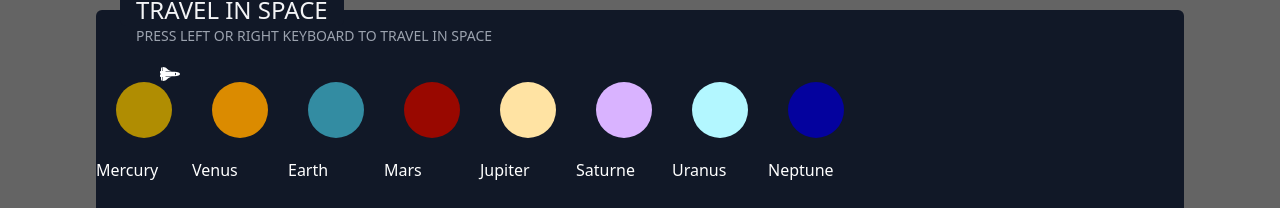
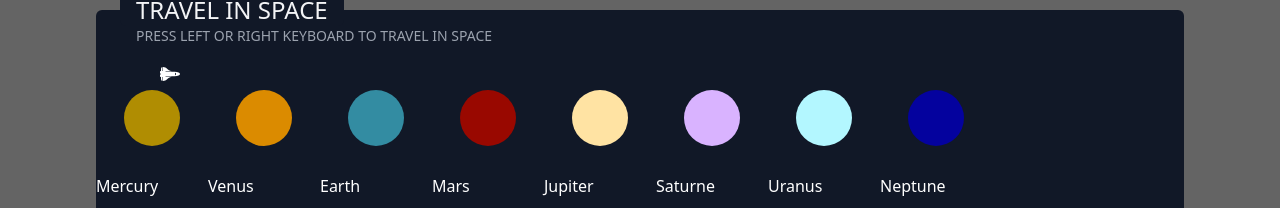
Before and after one commit to Alekiel42/astroDev, a Vue app in the folder astro-dev/: page / in a window 1280 px wide. Shown: the part 198-406 px from the top of the page. Built offline with nearby package versions, Linux system fonts and the light colour scheme; no server answers.

Commit message:
create planet.vue component

```diff
--- a/astro-dev/src/components/spaceObject.vue
+++ b/astro-dev/src/components/planets.vue
@@ -1,22 +1,22 @@
 <template>
   <div
-    class="rounded-full border-solid border-4 border-white m-2"
+    class="rounded-full border-solid border-4 border-white m-4"
     :class="isSelected ? 'border-opacity-100' : 'border-opacity-0'"
     @click="selectObject"
   >
     <div
       class="w-14 h-14 m-2 rounded-full"
-      v-bind:style="{ backgroundColor: object.color }"
+      v-bind:style="{ backgroundColor: planet.color }"
     ></div>
   </div>
-  <p>{{ object.name }}</p>
+  <p>{{ planet.name }}</p>
 </template>
 
 <script>
 export default {
   emits: ["change-object-selected"],
   props: {
-    object: {
+    planet: {
       type: Object,
       default: () => {},
     },
@@ -31,7 +31,7 @@ export default {
   computed: {},
   methods: {
     selectObject() {
-      this.$emit("change-object-selected", this.object.name);
+      this.$emit("change-object-selected", this.planet.name);
     },
   },
 };
--- a/astro-dev/src/components/solarSystem.vue
+++ b/astro-dev/src/components/solarSystem.vue
@@ -13,12 +13,12 @@
       <div
         class="flex-initial relative"
         :style="{ left: positionPlanet + 'px' }"
-        v-for="(spaceObject, index) in systemSolar"
+        v-for="(planet, index) in systemSolar"
         :key="index"
       >
-        <systemSolarObject
-          :object="spaceObject"
-          :isSelected="spaceObject.selected"
+        <planets
+          :planet="planet"
+          :isSelected="planet.selected"
           @change-object-selected="setNewObjectSelected"
         />
       </div>
@@ -29,12 +29,12 @@
 </template>
 
 <script>
-import systemSolarObject from "./spaceObject.vue";
+import planets from "./planets.vue";
 import planetInformations from "./planetInformations.vue";
 
 export default {
   components: {
-    systemSolarObject,
+    planets,
     planetInformations,
   },
   computed: {
@@ -79,7 +79,7 @@ export default {
   },
   data() {
     return {
-      showInformation: "",
+      showInformation: {},
       systemSolar: [
         {
           name: "Mercury",
```
